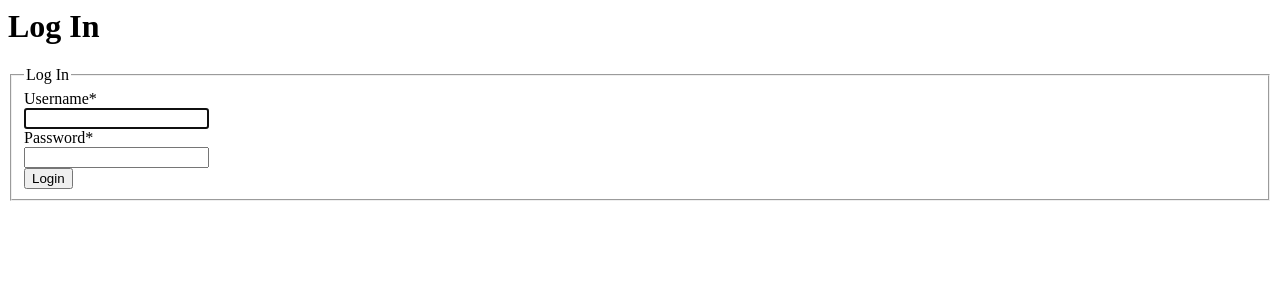
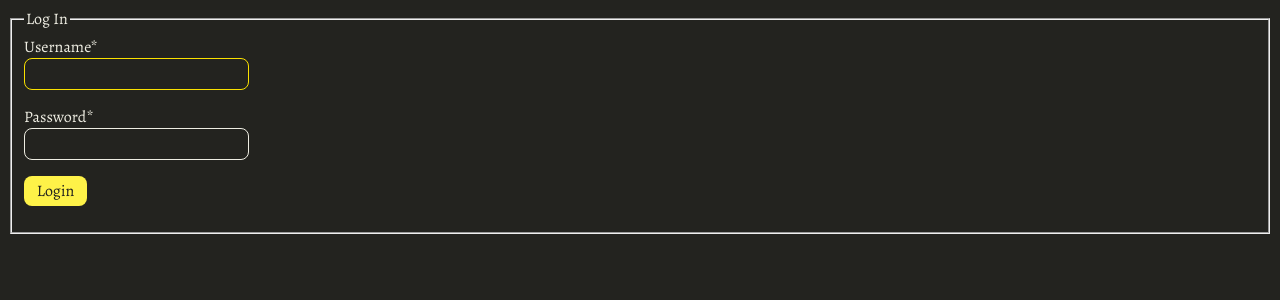
Before and after one commit to jaketrent/galleria, a Django app: page /login/ in a window 1280 px wide. Shown: the top 300 px of the page. Run offline with Django 3.2, Linux system fonts and the light colour scheme; parts of the project's set-up code (start-up, migrations or seed data) failed here and were passed over; some libraries are stand-ins or nearby versions.

Commit message:
style login and redir logout

```diff
--- a/access/templates/access/login.html
+++ b/access/templates/access/login.html
@@ -1,17 +1,18 @@
+{% extends "galleria/base.html" %}
+
 {% load crispy_forms_tags %}
 
-{% block content %}
+{% block main %}
   <div class="content-section">
-    <h1>Log In</h1>
     <form method="POST" accept-charset="utf-8">
       {% csrf_token %}
       <fieldset class="form-group">
         <legend class="border-bottom mb-4">Log In</legend>
         {{ form|crispy }}
         <div class="form-group">
-          <button class="btn btn-outline-info">Login</button>
+          <button class="button">Login</button>
         </div>
       </fieldset>
     </form>
   </div>
-{% endblock content %}
+{% endblock main %}
--- a/access/urls.py
+++ b/access/urls.py
@@ -1,7 +1,8 @@
 from django.contrib.auth import views as auth_views
 from django.urls import path
+from galleria import settings
 
 urlpatterns = [
     path('login/', auth_views.LoginView.as_view(template_name='access/login.html'), name='access_login'),
-    path('logout/', auth_views.LogoutView.as_view(template_name='access/logout.html'), name='access_logout'),
+    path('logout/', auth_views.LogoutView.as_view(next_page=settings.LOGOUT_REDIRECT_URL), name='access_logout'),
 ]
--- a/galleria/settings.py
+++ b/galleria/settings.py
@@ -172,3 +172,5 @@ django_heroku.settings(locals())
 ssl_require = os.environ['ENV'] == 'production'
 locals()['DATABASES']['default'] = dj_database_url.config(
     conn_max_age=django_heroku.MAX_CONN_AGE, ssl_require=ssl_require)
+
+LOGOUT_REDIRECT_URL = '/'
--- a/works/static/galleria/galleria.css
+++ b/works/static/galleria/galleria.css
@@ -40,3 +40,61 @@ path {
   stroke-linejoin: round;
   stroke-width: 1.5;
 }
+
+.alert {
+  color: hsl(var(--color-accent2-hsl));
+}
+
+.button {
+  position: relative;
+  color: hsl(var(--color-bg-hsl));
+  background-color: hsl(var(--color-accent-hsl));
+  padding: 0.25rem 1.5ch;
+  border-radius: 8px;
+  text-decoration: none;
+  transition: background-color 300ms, transform 100ms linear;
+  font-family: Alegreya, sans-serif;
+  font-size: 1rem;
+  border: none;
+  cursor: pointer;
+}
+.button:hover,
+.button:focus {
+  color: hsl(var(--color-bg-hsl));
+  background-color: hsl(var(--color-accent-dark1-hsl));
+  outline: none;
+}
+.button:focus::after {
+  display: block;
+  content: ' ';
+  position: absolute;
+  top: -4px;
+  right: -4px;
+  bottom: -4px;
+  left: -4px;
+  border: 2px solid hsl(var(--color-accent2-hsl));
+  border-radius: 12px;
+  pointer-events: none;
+}
+.button:active {
+  transform: scale(0.98);
+}
+
+.form-group {
+  margin-bottom: 1rem;
+}
+.textinput {
+  background: none;
+  color: hsl(var(--color-fg-hsl));
+  font-family: Alegreya, sans-serif;
+  font-size: 1rem;
+  line-height: 1rem;
+  padding: 0.25rem 1.5ch;
+  border-radius: 8px;
+  border: 1px solid hsl(var(--color-fg-hsl));
+}
+.textinput:hover,
+.textinput:focus {
+  border-color: hsl(var(--color-accent-dark1-hsl));
+  outline: none;
+}
```
Also changed, not shown: access/templates/access/logout.html (deleted, +0 -10 lines), works/static/works/works.css (+0 -35 lines), works/templates/works/collection_detail.html (+8 -8 lines), 1 other file.
